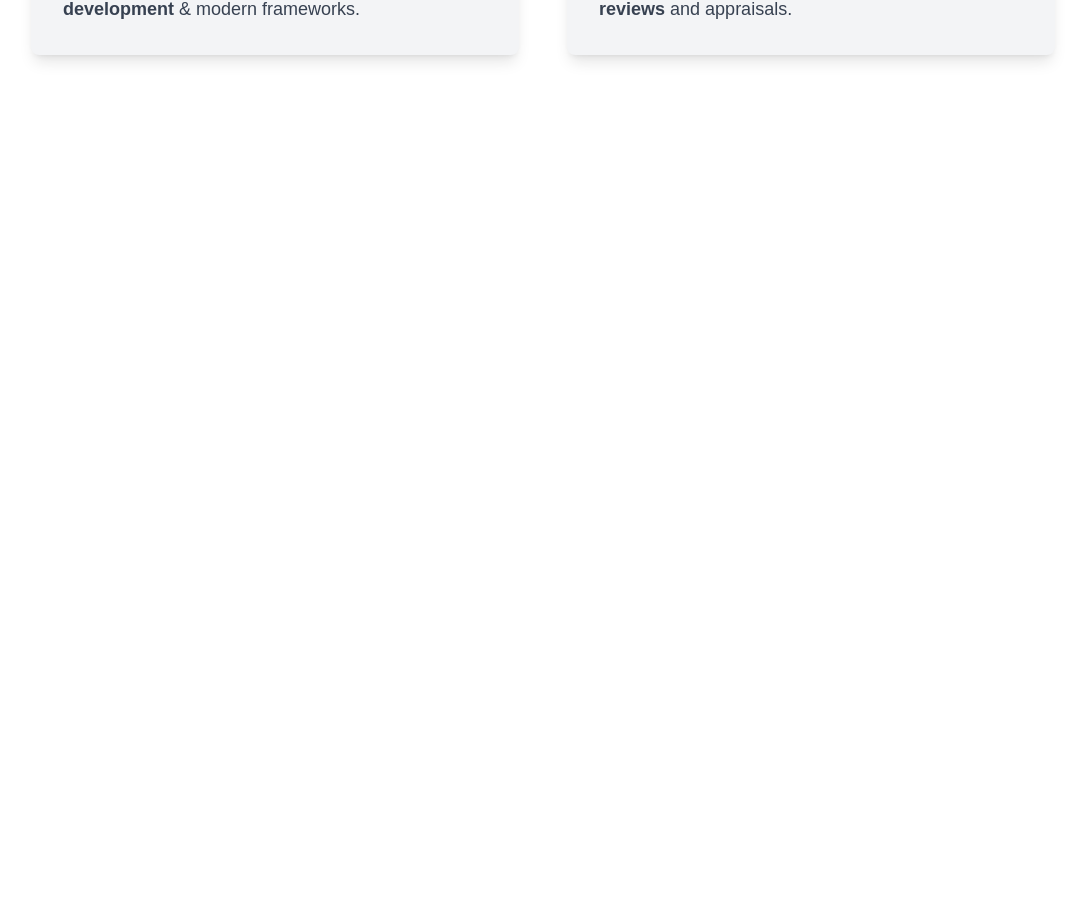
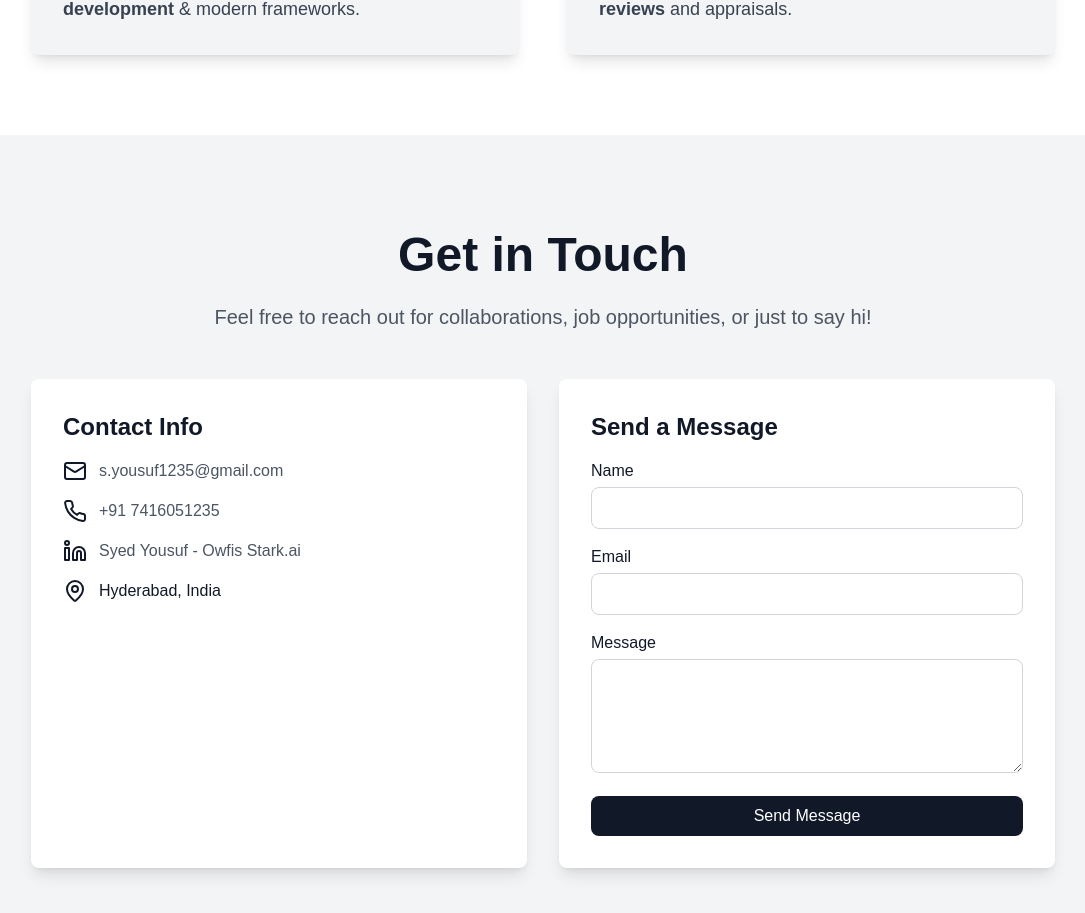
Before and after one commit to yousuf-s/portfolio, a Vue app: page / in a window 1280 px wide. Shown: the part 1415-2328 px from the top of the page, without its empty margins (97-1182 px from the left). Before the commit the page ends 1550 px from the top, so only its background shows below. Built offline with nearby package versions, Linux system fonts and the light colour scheme.

Commit message:
feat(contact): add new contact section with form and details

```diff
--- /dev/null
+++ b/src/components/Contact.vue
@@ -0,0 +1,170 @@
+<template>
+  <section id="contact" class="py-24 bg-gray-100 text-gray-800">
+    <div class="container mx-auto px-6 md:px-16 lg:px-32">
+      <div class="max-w-4xl mx-auto text-center">
+        <h2 class="text-4xl md:text-5xl font-bold text-gray-900 mb-6">
+          Get in Touch
+        </h2>
+        <p class="text-lg md:text-xl text-gray-600 leading-relaxed">
+          Feel free to reach out for collaborations, job opportunities, or just
+          to say hi!
+        </p>
+      </div>
+
+      <div class="grid md:grid-cols-2 gap-8 mt-12">
+        <!-- Contact Details -->
+        <div class="p-6 md:p-8 bg-white shadow-lg rounded-lg">
+          <h3 class="text-2xl font-semibold text-gray-900 mb-4">
+            Contact Info
+          </h3>
+          <ul class="space-y-4 text-gray-600">
+            <li class="flex items-center">
+              <svg
+                xmlns="http://www.w3.org/2000/svg"
+                width="24"
+                height="24"
+                viewBox="0 0 24 24"
+                fill="none"
+                stroke="currentColor"
+                stroke-width="2"
+                stroke-linecap="round"
+                stroke-linejoin="round"
+                class="lucide lucide-mail w-6 h-6 text-gray-900 mr-3"
+              >
+                <rect width="20" height="16" x="2" y="4" rx="2" />
+                <path d="m22 7-8.97 5.7a1.94 1.94 0 0 1-2.06 0L2 7" />
+              </svg>
+              <a
+                href="mailto:s.yousuf1235@gmail.com"
+                class="hover:text-gray-900 transition duration-300"
+                >s.yousuf1235@gmail.com</a
+              >
+            </li>
+            <li class="flex items-center">
+              <svg
+                xmlns="http://www.w3.org/2000/svg"
+                width="24"
+                height="24"
+                viewBox="0 0 24 24"
+                fill="none"
+                stroke="currentColor"
+                stroke-width="2"
+                stroke-linecap="round"
+                stroke-linejoin="round"
+                class="lucide lucide-phone w-6 h-6 text-gray-900 mr-3"
+              >
+                <path
+                  d="M22 16.92v3a2 2 0 0 1-2.18 2 19.79 19.79 0 0 1-8.63-3.07 19.5 19.5 0 0 1-6-6 19.79 19.79 0 0 1-3.07-8.67A2 2 0 0 1 4.11 2h3a2 2 0 0 1 2 1.72 12.84 12.84 0 0 0 .7 2.81 2 2 0 0 1-.45 2.11L8.09 9.91a16 16 0 0 0 6 6l1.27-1.27a2 2 0 0 1 2.11-.45 12.84 12.84 0 0 0 2.81.7A2 2 0 0 1 22 16.92z"
+                />
+              </svg>
+              <a
+                href="tel:+917416051235"
+                class="hover:text-gray-900 transition duration-300"
+                >+91 7416051235</a
+              >
+            </li>
+            <li class="flex items-center">
+              <svg
+                xmlns="http://www.w3.org/2000/svg"
+                width="24"
+                height="24"
+                viewBox="0 0 24 24"
+                fill="none"
+                stroke="currentColor"
+                stroke-width="2"
+                stroke-linecap="round"
+                stroke-linejoin="round"
+                class="lucide lucide-linkedin w-6 h-6 text-gray-900 mr-3"
+              >
+                <path
+                  d="M16 8a6 6 0 0 1 6 6v7h-4v-7a2 2 0 0 0-2-2 2 2 0 0 0-2 2v7h-4v-7a6 6 0 0 1 6-6z"
+                />
+                <rect width="4" height="12" x="2" y="9" />
+                <circle cx="4" cy="4" r="2" />
+              </svg>
+              <a
+                href="https://www.linkedin.com/in/syed-yousuf-a88b54229/"
+                target="_blank"
+                class="hover:text-gray-900 transition duration-300"
+                >Syed Yousuf - Owfis Stark.ai</a
+              >
+            </li>
+            <li class="flex items-center">
+              <svg
+                xmlns="http://www.w3.org/2000/svg"
+                width="24"
+                height="24"
+                viewBox="0 0 24 24"
+                fill="none"
+                stroke="currentColor"
+                stroke-width="2"
+                stroke-linecap="round"
+                stroke-linejoin="round"
+                class="lucide lucide-map-pin w-6 h-6 text-gray-900 mr-3"
+              >
+                <path
+                  d="M20 10c0 4.993-5.539 10.193-7.399 11.799a1 1 0 0 1-1.202 0C9.539 20.193 4 14.993 4 10a8 8 0 0 1 16 0"
+                />
+                <circle cx="12" cy="10" r="3" />
+              </svg>
+              <span class="text-gray-900">Hyderabad, India</span>
+            </li>
+          </ul>
+        </div>
+
+        <!-- Contact Form -->
+        <div class="p-6 md:p-8 bg-white shadow-lg rounded-lg">
+          <h3 class="text-2xl font-semibold text-gray-900 mb-4">
+            Send a Message
+          </h3>
+          <form @submit.prevent="handleSubmit">
+            <div class="mb-4">
+              <label class="block text-gray-900 mb-1">Name</label>
+              <input
+                type="text"
+                v-model="form.name"
+                class="w-full px-4 py-2 border border-gray-300 rounded-lg focus:outline-none focus:ring-2 focus:ring-gray-900"
+              />
+            </div>
+            <div class="mb-4">
+              <label class="block text-gray-900 mb-1">Email</label>
+              <input
+                type="email"
+                v-model="form.email"
+                class="w-full px-4 py-2 border border-gray-300 rounded-lg focus:outline-none focus:ring-2 focus:ring-gray-900"
+              />
+            </div>
+            <div class="mb-4">
+              <label class="block text-gray-900 mb-1">Message</label>
+              <textarea
+                v-model="form.message"
+                rows="4"
+                class="w-full px-4 py-2 border border-gray-300 rounded-lg focus:outline-none focus:ring-2 focus:ring-gray-900"
+              ></textarea>
+            </div>
+            <button
+              type="submit"
+              class="w-full bg-gray-900 text-white py-2 rounded-lg hover:bg-gray-700 transition duration-300"
+            >
+              Send Message
+            </button>
+          </form>
+        </div>
+      </div>
+    </div>
+  </section>
+</template>
+
+<script setup lang="ts">
+import { ref } from "vue";
+
+const form = ref({
+  name: "",
+  email: "",
+  message: "",
+});
+
+const handleSubmit = () => {
+  alert("Message sent successfully! (For demo purposes)");
+};
+</script>
--- a/src/components/Navbar.vue
+++ b/src/components/Navbar.vue
@@ -4,9 +4,25 @@
   >
     <div class="container mx-auto flex justify-between items-center">
       <div
-        class="text-2xl font-bold text-gray-900 cursor-pointer"
+        class="text-2xl font-bold text-gray-900 cursor-pointer flex gap-3 items-center"
         @click="scrollToSection('home')"
+        title="Syed Yousuf | Frontend Developer"
       >
+        <svg
+          xmlns="http://www.w3.org/2000/svg"
+          width="24"
+          height="24"
+          viewBox="0 0 24 24"
+          fill="none"
+          stroke="currentColor"
+          stroke-width="2"
+          stroke-linecap="round"
+          stroke-linejoin="round"
+          class="lucide lucide-code"
+        >
+          <polyline points="16 18 22 12 16 6" />
+          <polyline points="8 6 2 12 8 18" />
+        </svg>
         Portfolio
       </div>
 
--- a/src/views/Home.vue
+++ b/src/views/Home.vue
@@ -2,12 +2,14 @@
   <div>
     <Hero />
     <About />
+    <Contact />
   </div>
 </template>
 
 <script setup lang="ts">
 import Hero from "../components/Hero.vue";
 import About from "../components/About.vue";
+import Contact from "../components/Contact.vue";
 </script>
 
 <style></style>
```
